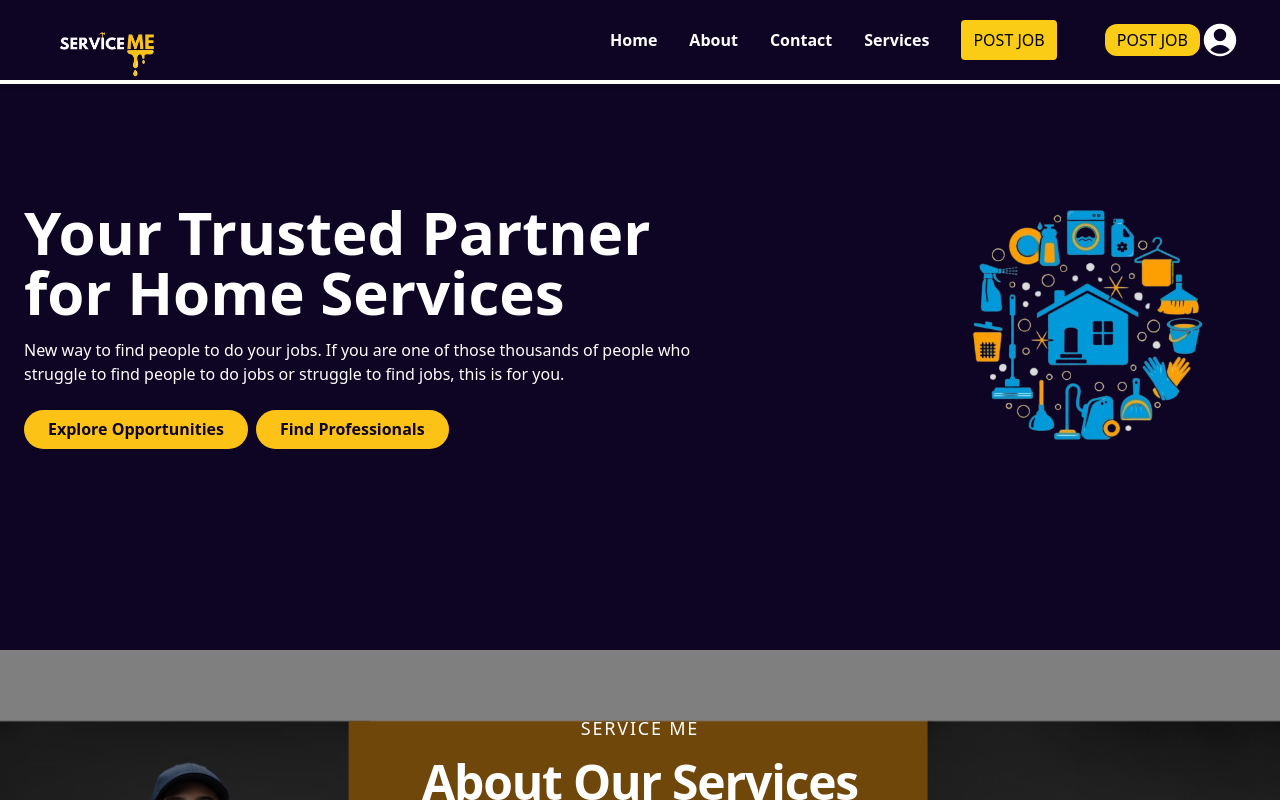
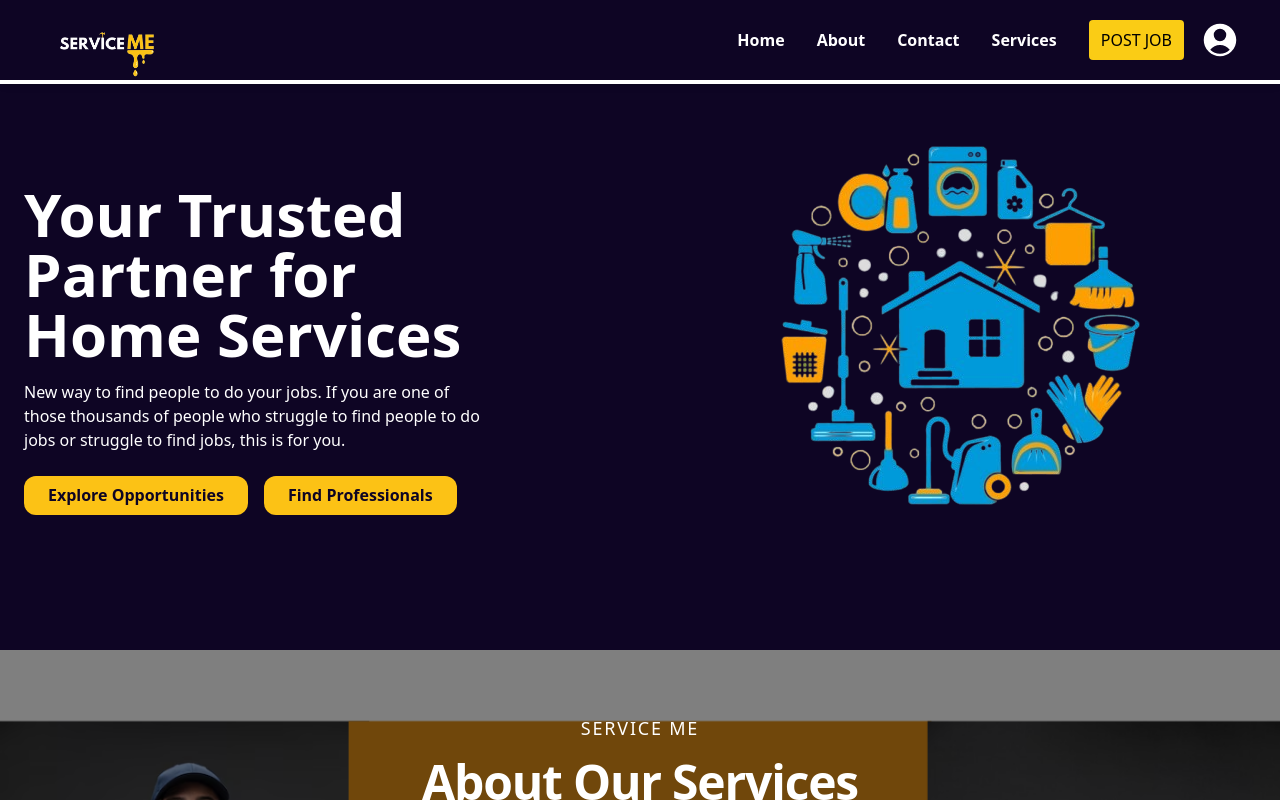
Before and after one commit to VirtusaMax/serviceme-frontend, a React (Vite) app: page / in a window 1280 px wide. Shown: the top 800 px of the page. Built offline with nearby package versions, Linux system fonts and the light colour scheme.

Commit message:
fix issue 01

```diff
--- a/src/Layout.tsx
+++ b/src/Layout.tsx
@@ -1,6 +1,7 @@
 // Layout.tsx
 import React, { ReactNode } from "react";
 import Navbar from "./section/mainSection/Navbar";
+import Footer from "./section/mainSection/Footer";
 
 interface LayoutProps {
   children: ReactNode;
@@ -11,6 +12,7 @@ const Layout: React.FC<LayoutProps> = ({ children }) => {
     <div>
       <Navbar />
       <main>{children}</main>
+      <Footer/>
 
     </div>
   );
--- a/src/components/dialog/RegisterDialogContent.tsx
+++ b/src/components/dialog/RegisterDialogContent.tsx
@@ -66,7 +66,7 @@ const RegisterDialogContent: React.FC = () => {
             <div className="flex justify-center">
               <button
                 type="submit"
-                className="px-5 py-2 bg-custom-yellow hover:bg-custom-yellow text-white font-semibold rounded-full shadow-lg transition-all"
+                className="px-5 py-2 bg-custom-yellow hover:bg-custom-yellow text-black font-semibold rounded-full shadow-lg transition-all"
               >
                 Sign Up
               </button>
--- a/src/components/ui/dialog.tsx
+++ b/src/components/ui/dialog.tsx
@@ -38,7 +38,7 @@ const DialogContent = React.forwardRef<
     <DialogPrimitive.Content
       ref={ref}
       className={cn(
-        "fixed left-[50%] top-[50%] z-50 grid w-full max-w-lg translate-x-[-50%] translate-y-[-50%] gap-4 border bg-background p-6 shadow-lg duration-200 data-[state=open]:animate-in data-[state=closed]:animate-out data-[state=closed]:fade-out-0 data-[state=open]:fade-in-0 data-[state=closed]:zoom-out-95 data-[state=open]:zoom-in-95 data-[state=closed]:slide-out-to-left-1/2 data-[state=closed]:slide-out-to-top-[48%] data-[state=open]:slide-in-from-left-1/2 data-[state=open]:slide-in-from-top-[48%] ",
+        "fixed left-[50%] top-[50%] z-50 grid w-full max-w-lg translate-x-[-50%] translate-y-[-50%] gap-4 border border-white/20 bg-background p-6 shadow-lg duration-200 data-[state=open]:animate-in data-[state=closed]:animate-out data-[state=closed]:fade-out-0 data-[state=open]:fade-in-0 data-[state=closed]:zoom-out-95 data-[state=open]:zoom-in-95 data-[state=closed]:slide-out-to-left-1/2 data-[state=closed]:slide-out-to-top-[48%] data-[state=open]:slide-in-from-left-1/2 data-[state=open]:slide-in-from-top-[48%] ",
         className
       )}
       {...props}
--- a/src/data/profileData.json
+++ b/src/data/profileData.json
@@ -1,44 +1,92 @@
 [
   {
     "name": "Jessica",
-     "img": "src/assets/images/register_section/women4.png"
+    "img": "src/assets/images/register_section/women4.png",
+    "role": "Car Detailer",
+    "location": "Los Angeles, CA",
+    "contact": "+1 123 456 789",
+    "rating": 4.7,
+    "reviews": 95
   },
   {
     "name": "Alex B.",
-      "img": "src/assets/images/register_section/man1.png"
+    "img": "src/assets/images/register_section/man1.png",
+    "role": "Mechanic",
+    "location": "New York, NY",
+    "contact": "+1 234 567 890",
+    "rating": 4.8,
+    "reviews": 120
   },
-
   {
     "name": "Chamen",
-      "img": "src/assets/images/register_section/man3.png"
+    "img": "src/assets/images/register_section/man3.png",
+    "role": "Oil Change Specialist",
+    "location": "San Francisco, CA",
+    "contact": "+1 345 678 901",
+    "rating": 4.6,
+    "reviews": 85
   },
   {
     "name": "Jacob",
-      "img": "src/assets/images/register_section/man2.png"
+    "img": "src/assets/images/register_section/man2.png",
+    "role": "Tire Technician",
+    "location": "Chicago, IL",
+    "contact": "+1 456 789 012",
+    "rating": 4.9,
+    "reviews": 130
   },
   {
     "name": "Jonathan",
-      "img": "src/assets/images/register_section/womenn1.png"
+    "img": "src/assets/images/register_section/womenn1.png",
+    "role": "Battery Replacement Expert",
+    "location": "Miami, FL",
+    "contact": "+1 567 890 123",
+    "rating": 4.5,
+    "reviews": 78
   },
   {
     "name": "Jessica",
-      "img": "src/assets/images/register_section/women3.png"
+    "img": "src/assets/images/register_section/women3.png",
+    "role": "Car Detailer",
+    "location": "Seattle, WA",
+    "contact": "+1 678 901 234",
+    "rating": 4.8,
+    "reviews": 102
   },
   {
     "name": "Alex B.",
-      "img": "src/assets/images/register_section/women2.png"
+    "img": "src/assets/images/register_section/women2.png",
+    "role": "Mechanic",
+    "location": "Houston, TX",
+    "contact": "+1 789 012 345",
+    "rating": 4.7,
+    "reviews": 88
   },
-
   {
     "name": "Chamen",
-      "img": "src/assets/images/register_section/women3.png"
+    "img": "src/assets/images/register_section/women3.png",
+    "role": "Oil Change Specialist",
+    "location": "Denver, CO",
+    "contact": "+1 890 123 456",
+    "rating": 4.6,
+    "reviews": 92
   },
   {
     "name": "Jacob",
-      "img": "src/assets/images/register_section/man1.png"
+    "img": "src/assets/images/register_section/man1.png",
+    "role": "Tire Technician",
+    "location": "Boston, MA",
+    "contact": "+1 901 234 567",
+    "rating": 4.9,
+    "reviews": 105
   },
   {
     "name": "Jonathan",
-      "img": "src/assets/images/register_section/man4.png"
+    "img": "src/assets/images/register_section/man4.png",
+    "role": "Battery Replacement Expert",
+    "location": "San Diego, CA",
+    "contact": "+1 012 345 678",
+    "rating": 4.5,
+    "reviews": 80
   }
 ]
--- a/src/pages/Home.tsx
+++ b/src/pages/Home.tsx
@@ -4,22 +4,19 @@ import Register from "@/components/custom-components/register/Register";
 import aboutUsData from "@/data/aboutUsData.json";
 import profileData from "@/data/profileData.json";
 import HeroSection from "@/section/home/HeroSection";
-import Footer from "@/section/mainSection/Footer";
 
 
 
 const Home = () => {
   return (
-    <div className='flex flex-col bg-white max-w-[1600px]'>
-
+    <div className="w-full flex justify-center">
+      <div className='w-full flex flex-col bg-white max-w-[1600px]'>
       <HeroSection/>
       <AboutUs data={aboutUsData} />
       <Register profiles={profileData} />
       <HowItWorks/>
-      <Footer/>
-
-
    </div>
+    </div>
   )
 }
 
--- a/src/section/home/HeroSection.tsx
+++ b/src/section/home/HeroSection.tsx
@@ -5,10 +5,9 @@ import PostJobDialogContent from "@/components/dialog/PostJobDialogContent";
 
 const HeroSection: React.FC = () => {
   return (
-    <div className="top-20 bg-[#0E0524] flex flex-col md:flex-row h-[800px] md:h-[650px] justify-center items-center">
-      <div className="top-20 bg-[#0E0524] flex flex-col md:flex-row h-[800px] md:h-[650px] justify-center items-center">
+    <div className=" bg-[#0E0524] flex flex-col md:flex-row h-[800px] md:h-[650px] justify-center items-center">
       {/* Left Section */}
-        <div className="flex flex-col justify-center py-20 px-6 md:pr-16 xl:pr-40 md:py-0">
+      <div className="relative flex flex-col justify-center py-20 px-6 md:pr-16 xl:pr-40 md:py-0 md:w-1/2 top-16 md:top-6">
         <div className="text-center text-white md:text-left space-y-4">
           <p className="text-3xl md:text-5xl font-semibold lg:text-6xl">
             Your Trusted Partner for Home Services
@@ -18,13 +17,17 @@ const HeroSection: React.FC = () => {
             thousands of people who struggle to find people to do jobs or
             struggle to find jobs, this is for you.
           </p>
-            <div className="space-x-2">
-              <button className="bg-[#FCC215] text-[#0E0524] font-bold text-s h-[39px] px-6 py-0 rounded-full mt-2">
+          <div className="w-full flex justify-center md:justify-start xl:justify-center">
+            <div
+              className="flex flex-col xl:flex-row w-8/12 md:w-10/12 xl:w-full space-y-4 xl:space-y-2
+              xl:space-x-4"
+            >
+              <button className="bg-[#FCC215] text-[#0E0524] font-bold text-s h-[39px] px-6 py-0 rounded-xl mt-2">
                 Explore Opportunities
               </button>
               <Dialog>
                 <DialogTrigger asChild>
-                  <button className="bg-[#FCC215] text-[#0E0524] font-bold text-s h-[39px] px-6 py-0 rounded-full mt-2">
+                  <button className="bg-[#FCC215] text-[#0E0524] font-bold text-s h-[39px] px-6 py-0 rounded-xl mt-2">
                     Find Professionals
                   </button>
                 </DialogTrigger>
@@ -35,12 +38,10 @@ const HeroSection: React.FC = () => {
         </div>
       </div>
 
-      <div className="flex justify-center items-center">
-        <img
-          src={heroImg}
-          alt="Hero"
-          className="max-w-full h-auto md:w-[100%]"
-        />
+      <div className="flex justify-center items-center w-full md:w-1/2">
+        <div className="flex justify-center items-center w-full ">
+          <img src={heroImg} alt="Hero" className="" />
+        </div>
       </div>
     </div>
   );
--- a/src/section/mainSection/Navbar.tsx
+++ b/src/section/mainSection/Navbar.tsx
@@ -56,29 +56,13 @@ const Navbar: React.FC = () => {
             </li>
           ))}
 
-                    {/* POST JOB Button */}
-                    <button
-                    className='btn bg-yellow-400 text-black py-2 px-3 md:ml-8 rounded md:static mr-4'
-                    // onClick={openModal}
-                    >
-                    POST JOB
-                    </button>
           {/* POST JOB Button */}
-          <li className="md:ml-8 my-7 md:my-0">
-            <Dialog.Root>
-              <Dialog.Trigger asChild>
-                <button className="bg-yellow-400 text-black py-1 px-3 rounded-xl hover:bg-cus transition-all">
-                  POST JOB
-                </button>
-              </Dialog.Trigger>
-              <Dialog.Portal>
-                <Dialog.Overlay className="fixed inset-0 bg-black bg-opacity-50" />
-                <Dialog.Content className="fixed inset-0 flex items-center justify-center">
-                  <PostJobDialogContent />
-                </Dialog.Content>
-              </Dialog.Portal>
-            </Dialog.Root>
-          </li>
+          <button
+            className="btn bg-yellow-400 text-black py-2 px-3 md:ml-8 rounded md:static mr-4"
+            // onClick={openModal}
+          >
+            POST JOB
+          </button>
         </ul>
 
         {/* User Circle Icon */}
@@ -87,7 +71,6 @@ const Navbar: React.FC = () => {
         </div>
       </div>
     </div>
-
   );
 };
 
```
Lines whose indentation alone changed are shown as unchanged.
